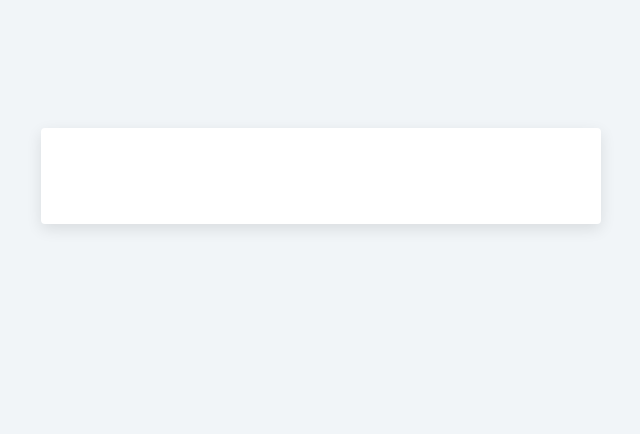
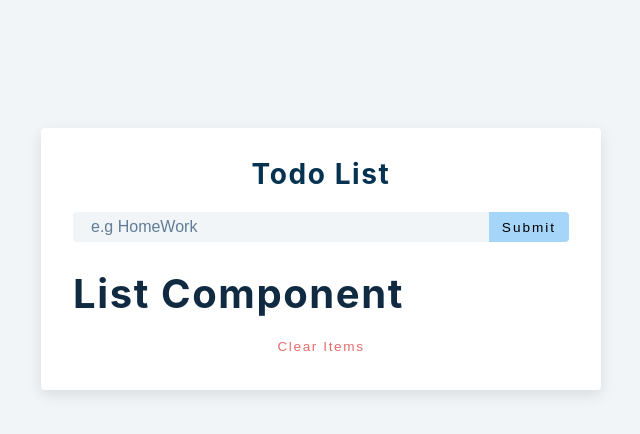
Before and after one commit to KrishanKantAgnihotri/Todo-List-React, a React (Create React App) app: page / in a window 1280 px wide. Shown: the top 434 px of the page, without its empty margins (319-959 px from the left). Built offline with nearby package versions, Linux system fonts and the light colour scheme.

Commit message:
Structure Created

```diff
--- a/src/App.js
+++ b/src/App.js
@@ -3,13 +3,36 @@ import List from './List'
 import Alert from './Alert'
 
 function App() {
-  const [name,setName]= useState("");
-  const [list,setList] = useState([]);
-  const [isEditing,setIsEditing] = useState(null);
-  const [alert,setAlert] = useState({show:false,msg:'',type:""});
+  const [name, setName] = useState("");
+  const [list, setList] = useState([]);
+  const [isEditing, setIsEditing] = useState(null);
+  const [alert, setAlert] = useState({ show: false, msg: '', type: "" });
+  const handleSubmit = (e) => {
+    e.preventDefault();
+
+  }
   return (
     <section className="section-center">
-      <div className="main-container"></div>
+      <form className="main-form" onSubmit={handleSubmit}>
+        {
+          alert.show && <Alert />
+        }
+        <h3>Todo List</h3>
+        <div className="form-control">
+          <input type="text" className="main" placeholder="e.g HomeWork" value={name} onChange={(e) => setName(e.target.value)} />
+          <button type="submit" className="submit-btn">
+            {
+              isEditing ? "edit" : 'Submit'
+            }
+          </button>
+        </div>
+      </form>
+      <div className="main-container">
+        <List />
+        <button className="clear-btn">
+          Clear Items
+        </button>
+      </div>
     </section>
   );
 }
--- a/src/index.css
+++ b/src/index.css
@@ -160,7 +160,7 @@ main {
 }
 /*
 ===============
-Todo List
+Todo App
 ===============
 */
 .section-center {
```
